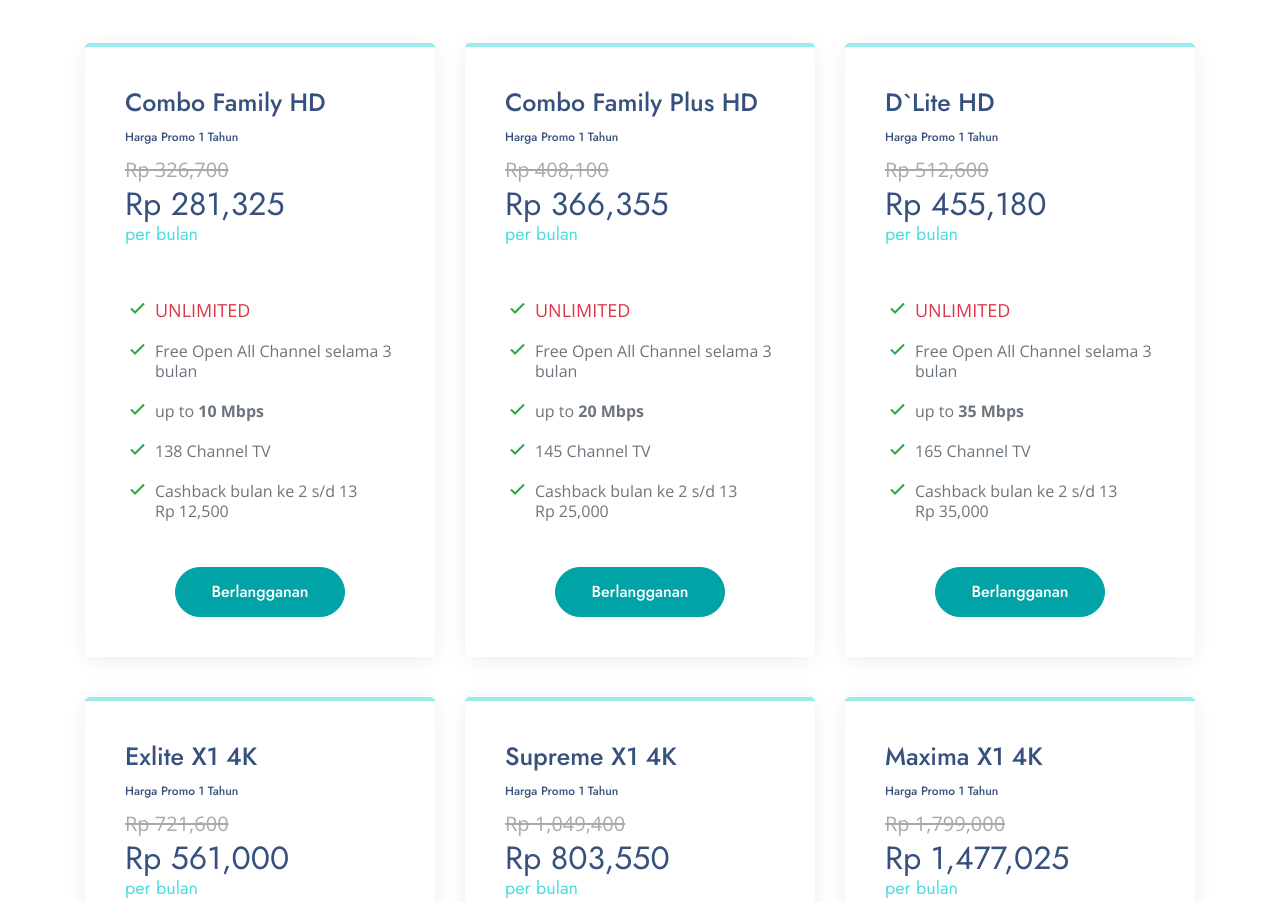
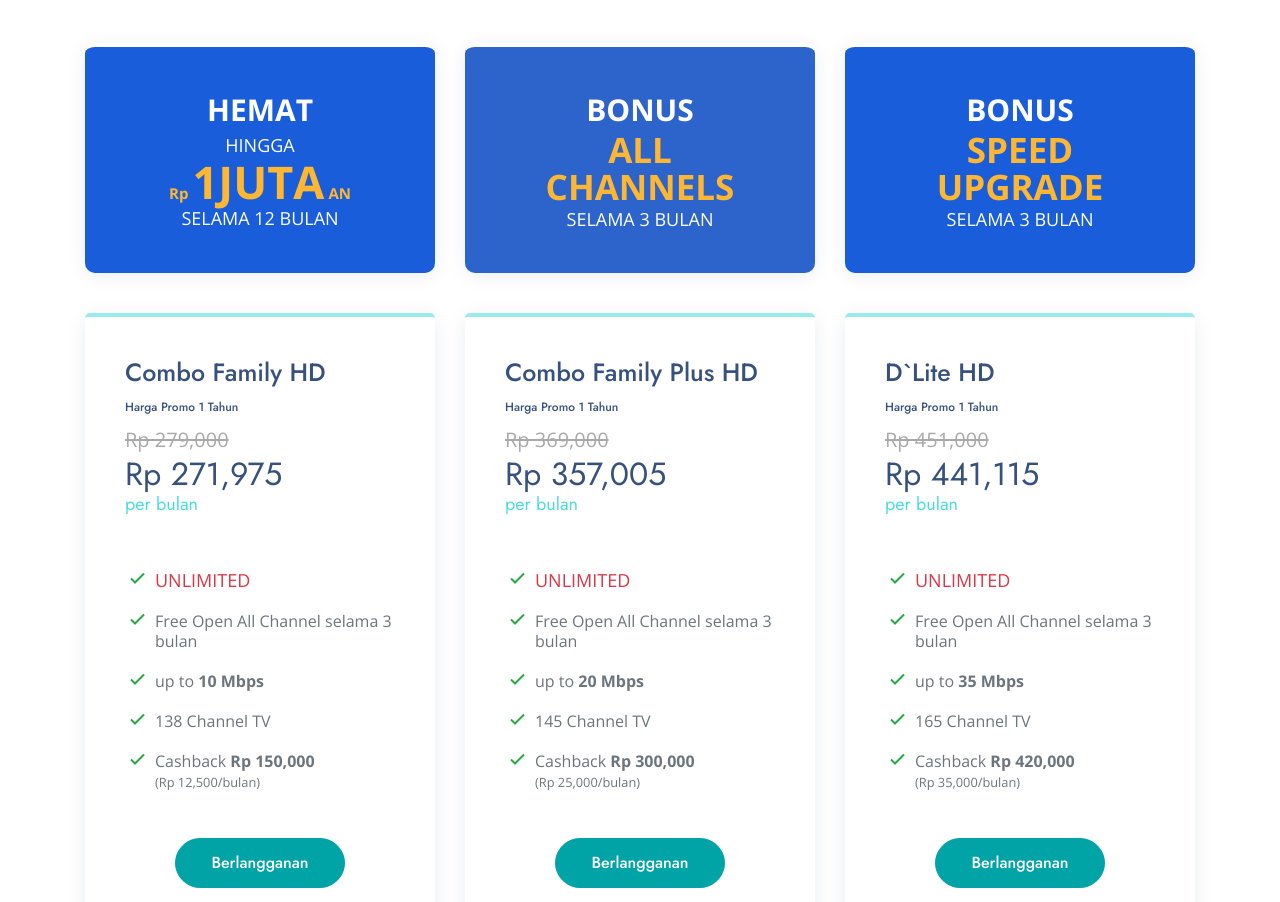
Before and after one commit to harrysusantocatch/fm-w, a plain HTML site: page promo-paket-first-media.html in a window 1280 px wide. Shown: the part 1491-2393 px from the top of the page. Drawn offline with nearby package versions, Linux system fonts and the light colour scheme; some packages are replaced by stand-ins of ours.

Commit message:
add promo

```diff
--- a/promo-paket-first-media.html
+++ b/promo-paket-first-media.html
@@ -177,19 +177,61 @@
         </div>
         <div class="text-center"><h4 style="font-size: 25px;">PROMO CASHBACK</h4></div>
         <hr>
+
+        <div class="row">
+
+          <div class="col-lg-4" data-aos="fade-up" data-aos-delay="100">
+            <div class="box text-center" style="background-color: #195ddb; border-radius: 10px 10px 10px 10px;">
+              <div><span style="color: white;font-size: 30px; font-weight: bolder;">HEMAT</span></div>
+              <div><span style="color: white;font-size: 18px;">HINGGA</span></div>
+              <div>
+                <span style="color: #ffb732;font-size: 15px;font-weight: bolder;">Rp</span>
+                <span style="color: #ffb732;font-size: 45px;font-weight: bolder;line-height: 1;">1JUTA</span>
+                <span style="color: #ffb732;font-size: 15px;font-weight: bolder;">AN</span>
+              </div>
+              <div><span style="color: white; font-size: 18px;">SELAMA 12 BULAN</span></div>
+            </div>
+          </div>
+
+          <div class="col-lg-4" data-aos="fade-up" data-aos-delay="100">
+            <div class="box text-center" style="background-color: #2c64cc; border-radius: 10px 10px 10px 10px;">
+              <div><span style="color: white;font-size: 30px; font-weight: bolder;">BONUS</span></div>
+              <div>
+                <span style="color: #ffb732;font-size: 35px;font-weight: bolder;line-height: 1;">ALL</span><br>
+                <span style="color: #ffb732;font-size: 35px;font-weight: bolder;line-height: 1;">CHANNELS</span>
+              </div>
+              <div><span style="color: white; font-size: 18px;">SELAMA 3 BULAN</span></div>
+            </div>
+          </div>
+
+          <div class="col-lg-4" data-aos="fade-up" data-aos-delay="100">
+            <div class="box text-center" style="background-color: #195ddb; border-radius: 10px 10px 10px 10px;">
+              <div><span style="color: white;font-size: 30px; font-weight: bolder;">BONUS</span></div>
+              <div>
+                <span style="color: #ffb732;font-size: 35px;font-weight: bolder;line-height: 1;">SPEED</span><br>
+                <span style="color: #ffb732;font-size: 35px;font-weight: bolder;line-height: 1;">UPGRADE</span>
+              </div>
+              <div><span style="color: white; font-size: 18px;">SELAMA 3 BULAN</span></div>
+            </div>
+          </div>
+
+        </div>
+
         <div class="row">
 
           <div class="col-lg-4" data-aos="fade-up" data-aos-delay="100">
             <div class="box featured">
               <h3>Combo Family HD<br><span style="font-size: 12px;">Harga Promo 1 Tahun</span></h3>
-              <span class="discount"> Rp 326,700</span>
-              <h4 style="font-size: 32px;">Rp 281,325<span>per bulan</span></h4>
+              <!-- <span class="discount"> Rp 326,700</span>
+              <h4 style="font-size: 32px;">Rp 281,325<span>per bulan</span></h4> -->
+              <span class="discount"> Rp 279,000</span>
+              <h4 style="font-size: 32px;">Rp 271,975<span>per bulan</span></h4>
               <ul>
                 <li><i class="bx bx-check"></i> <span class="text-danger" style="font-size: 18px;">UNLIMITED</span></li>
                 <li><i class="bx bx-check"></i> <span class="text-secondary">Free Open All Channel selama 3 bulan</span></li>
                 <li><i class="bx bx-check"></i> <span class="text-secondary">up to <b>10 Mbps</b></span></li>
                 <li><i class="bx bx-check"></i> <span class="text-secondary">138 Channel TV</span></li>
-                <li><i class="bx bx-check"></i> <span class="text-secondary">Cashback bulan ke 2 s/d 13 <br>Rp 12,500</span></li>
+                <li><i class="bx bx-check"></i> <span class="text-secondary">Cashback <b>Rp 150,000</b><br><small>(Rp 12,500/bulan)</small></li>
               </ul>
               <center>
                 <a href="https://api.whatsapp.com/send?phone=+6287877063000&text=Halo saya ingin berlanganan firstmedia Combo Family HD Rp 271,975" target=_blank class="buy-btn">Berlangganan</a>
@@ -200,14 +242,16 @@
           <div class="col-lg-4 mt-4 mt-lg-0" data-aos="fade-up" data-aos-delay="200">
             <div class="box featured">
               <h3>Combo Family Plus HD<br><span style="font-size: 12px;">Harga Promo 1 Tahun</span></h3>
-              <span class="discount"> Rp 408,100</span>
-              <h4 style="font-size: 32px;">Rp 366,355<span>per bulan</span></h4>
+              <!-- <span class="discount"> Rp 408,100</span>
+              <h4 style="font-size: 32px;">Rp 366,355<span>per bulan</span></h4> -->
+              <span class="discount"> Rp 369,000</span>
+              <h4 style="font-size: 32px;">Rp 357,005<span>per bulan</span></h4>
               <ul>
                 <li><i class="bx bx-check"></i> <span class="text-danger" style="font-size: 18px;">UNLIMITED</span></li>
                 <li><i class="bx bx-check"></i> <span class="text-secondary">Free Open All Channel selama 3 bulan</span></li>
                 <li><i class="bx bx-check"></i> <span class="text-secondary">up to <b>20 Mbps</b></span></li>
                 <li><i class="bx bx-check"></i> <span class="text-secondary">145 Channel TV</span></li>
-                <li><i class="bx bx-check"></i> <span class="text-secondary">Cashback bulan ke 2 s/d 13 <br>Rp 25,000</span></li>
+                <li><i class="bx bx-check"></i> <span class="text-secondary">Cashback <b>Rp 300,000</b> <br><small>(Rp 25,000/bulan)</small></span></li>
               </ul>
               <center>
                 <a href="https://api.whatsapp.com/send?phone=+6287877063000&text=Halo saya ingin berlanganan firstmedia Combo Family Plus HD Rp 357,005" target=_blank class="buy-btn">Berlangganan</a>
@@ -218,14 +262,16 @@
           <div class="col-lg-4 mt-4 mt-lg-0" data-aos="fade-up" data-aos-delay="300">
             <div class="box featured">
               <h3>D`Lite HD<br><span style="font-size: 12px;">Harga Promo 1 Tahun</span></h3>
-              <span class="discount"> Rp 512,600</span>
-              <h4 style="font-size: 32px;">Rp 455,180<span>per bulan</span></h4>
+              <!-- <span class="discount"> Rp 512,600</span>
+              <h4 style="font-size: 32px;">Rp 455,180<span>per bulan</span></h4> -->
+              <span class="discount"> Rp 451,000</span>
+              <h4 style="font-size: 32px;">Rp 441,115<span>per bulan</span></h4>
               <ul>
                 <li><i class="bx bx-check"></i> <span class="text-danger" style="font-size: 18px;">UNLIMITED</span></li>
                 <li><i class="bx bx-check"></i> <span class="text-secondary">Free Open All Channel selama 3 bulan</span></li>
                 <li><i class="bx bx-check"></i> <span class="text-secondary">up to <b>35 Mbps</b></span></li>
                 <li><i class="bx bx-check"></i> <span class="text-secondary">165 Channel TV</span></li>
-                <li><i class="bx bx-check"></i> <span class="text-secondary">Cashback bulan ke 2 s/d 13 <br>Rp 35,000</span></li>
+                <li><i class="bx bx-check"></i> <span class="text-secondary">Cashback <b>Rp 420,000</b> <br><small>(Rp 35,000/bulan)</small></span></li>
               </ul>
               <center>
                 <a href="https://api.whatsapp.com/send?phone=+6287877063000&text=Halo saya ingin berlanganan firstmedia D`Lite HD Rp 441,155" target=_blank class="buy-btn">Berlangganan</a>
@@ -240,8 +286,10 @@
           <div class="col-lg-4" data-aos="fade-up" data-aos-delay="100">
             <div class="box featured">
               <h3>Exlite X1 4K<br><span style="font-size: 12px;">Harga Promo 1 Tahun</span></h3>
-              <span class="discount"> Rp 721,600</span>
-              <h4 style="font-size: 32px;">Rp 561,000<span>per bulan</span></h4>
+              <!-- <span class="discount"> Rp 721,600</span>
+              <h4 style="font-size: 32px;">Rp 561,000<span>per bulan</span></h4> -->
+              <span class="discount"> Rp 685,571</span>
+              <h4 style="font-size: 32px;">Rp 548,625<span>per bulan</span></h4>
               <ul>
                 <li><i class="bx bx-check"></i> <span class="text-danger" style="font-size: 18px;">UNLIMITED</span></li>
                 <li><i class="bx bx-check"></i> <span class="text-secondary">Free Open All Channel selama 3 bulan</span></li>
@@ -257,8 +305,10 @@
           <div class="col-lg-4 mt-4 mt-lg-0" data-aos="fade-up" data-aos-delay="200">
             <div class="box featured">
               <h3>Supreme X1 4K<br><span style="font-size: 12px;">Harga Promo 1 Tahun</span></h3>
-              <span class="discount"> Rp 1,049,400</span>
-              <h4 style="font-size: 32px;">Rp 803,550<span>per bulan</span></h4>
+              <!-- <span class="discount"> Rp 1,049,400</span>
+              <h4 style="font-size: 32px;">Rp 803,550<span>per bulan</span></h4> -->
+              <span class="discount"> Rp 988,968</span>
+              <h4 style="font-size: 32px;">Rp 792,175<span>per bulan</span></h4>
               <ul>
                 <li><i class="bx bx-check"></i> <span class="text-danger" style="font-size: 18px;">UNLIMITED</span></li>
                 <li><i class="bx bx-check"></i> <span class="text-secondary">Free Open All Channel selama 3 bulan</span></li>
@@ -274,6 +324,8 @@
           <div class="col-lg-4 mt-4 mt-lg-0" data-aos="fade-up" data-aos-delay="200">
             <div class="box featured">
               <h3>Maxima X1 4K<br><span style="font-size: 12px;">Harga Promo 1 Tahun</span></h3>
+              <!-- <span class="discount"> Rp 1,799,000</span>
+              <h4 style="font-size: 32px;">Rp 1,477,025<span>per bulan</span></h4> -->
               <span class="discount"> Rp 1,799,000</span>
               <h4 style="font-size: 32px;">Rp 1,477,025<span>per bulan</span></h4>
               <ul>
```
Also changed, not shown: index.html (+40 -0 lines).
